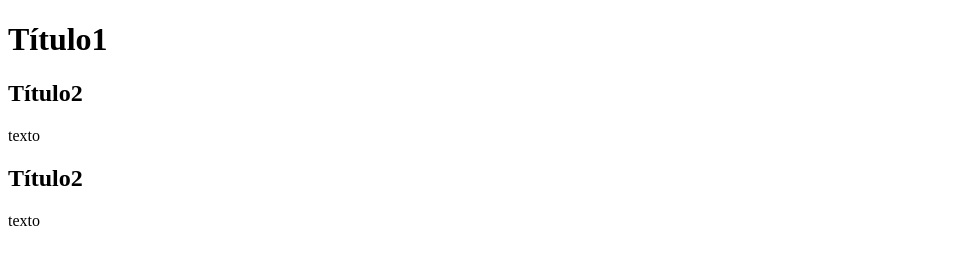
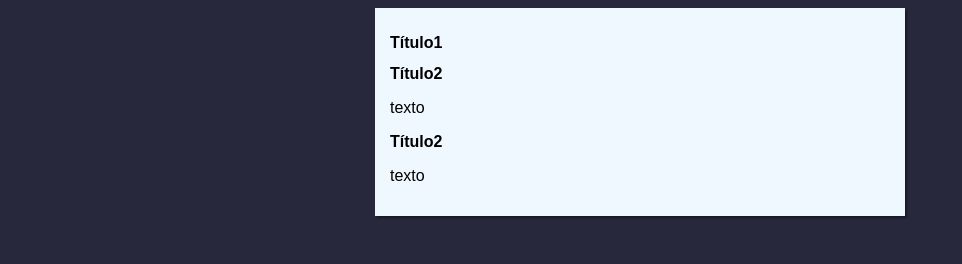
Before and after one commit to guilhermev95/curso-git-git-hub, a plain HTML site: page index.html in a window 1280 px wide. Shown: the whole page, without its empty margins (0-962 px from the left). Drawn offline with Linux system fonts and the light colour scheme.

Commit message:
add estilo

```diff
--- a/index.html
+++ b/index.html
@@ -5,6 +5,7 @@
     <meta http-equiv="X-UA-Compatible" content="IE=edge">
     <meta name="viewport" content="width=device-width, initial-scale=1.0">
     <title>Title</title>
+    <link rel="stylesheet" href="style.css">
 </head>
 <body>
     <main>
--- /dev/null
+++ b/style.css
@@ -0,0 +1,16 @@
+@charset "UTF-8D";
+* {
+    font-family: Arial, Helvetica, sans-serif;
+    font-size: 16px;
+
+}
+body{
+    background-color: rgb(39, 40, 59);
+}
+main{
+    width: 500px;
+    margin: auto;
+    box-shadow: 2px 2px 2px rgba(0, 0, 0, 0.37);
+    background-color: aliceblue;
+    padding: 15px;
+}
```
